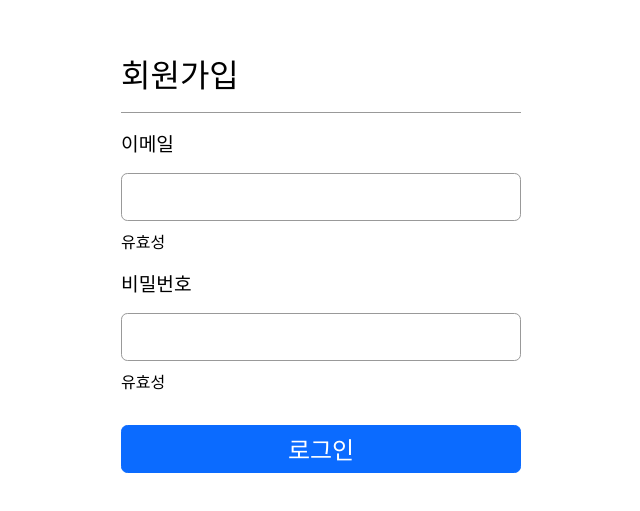
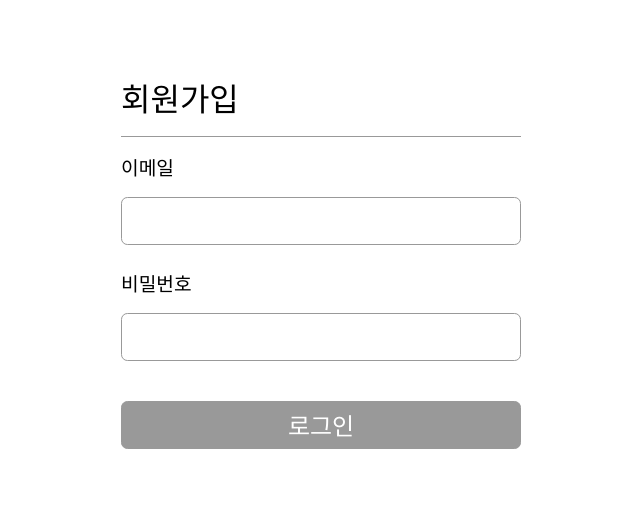
Before and after one commit to dldnjswns31/wanted-pre-onboarding-frontend, a React (Create React App) app: page /signup in a window 1280 px wide. Shown: the part 139-650 px from the top of the page, without its empty margins (319-959 px from the left). Built offline with nearby package versions, Linux system fonts and the light colour scheme.

Commit message:
feature: add validation

```diff
--- a/src/apis/handLoginClick.js
+++ /dev/null
@@ -1,6 +0,0 @@
-const handleLoginClick = (e) => {
-  e.preventDefault();
-  console.log("로그인!");
-};
-
-export default handleLoginClick;
--- /dev/null
+++ b/src/apis/handleLoginClick.js
@@ -0,0 +1,9 @@
+const handleLoginClick = (e, email, password) => {
+  e.preventDefault();
+  console.log("이메일");
+  console.log(email);
+  console.log("비밀번호");
+  console.log(password);
+};
+
+export default handleLoginClick;
--- a/src/apis/handleSignupClick.js
+++ b/src/apis/handleSignupClick.js
@@ -1,6 +1,6 @@
-const handleLoginClick = (e) => {
+const handleSignupClick = (e) => {
   e.preventDefault();
-  console.log("로그인!");
+  console.log("회원가입!");
 };
 
-export default handleLoginClick;
+export default handleSignupClick;
--- a/src/components/common/LoginSignupForm.js
+++ b/src/components/common/LoginSignupForm.js
@@ -1,26 +1,56 @@
-import styled from "styled-components";
-import handleLoginSubmit from "../../apis/handLoginClick";
+import styled, { css } from "styled-components";
+import { useState } from "react";
+import theme from "../../styles/theme";
 
-function LoginSignupForm({ title }) {
+function LoginSignupForm({ title, handleLoginClick }) {
+  const [email, setEmail] = useState("");
+  const [emailValid, setEmailValid] = useState("");
+  const [password, setPassword] = useState("");
+  const [passwordValid, setPasswordValid] = useState("");
+
+  const handleEmailChange = (e) => {
+    const regEmail =
+      /^([0-9a-zA-Z_\.-]+)@([0-9a-zA-Z_-]+)(\.[0-9a-zA-Z_-]+){1,2}$/;
+    if (regEmail.test(e.target.value)) {
+      setEmailValid("");
+      setEmail(e.target.value);
+    } else {
+      setEmailValid("올바른 이메일을 입력해주세요");
+    }
+  };
+  const handlePasswordChange = (e) => {
+    if (e.target.value.length >= 8) {
+      setPasswordValid("");
+      setPassword(e.target.value);
+    } else {
+      setPasswordValid("비밀번호는 8자 이상입니다.");
+    }
+  };
+
   return (
     <StyledContainer>
       <form action="submit">
         <StyledTitle>{title}</StyledTitle>
         <StyledInputContainer>
           <StyledLabel htmlFor="email">이메일</StyledLabel>
-          <StyledInput type="text" name="email" />
-          <div>유효성</div>
+          <StyledInput type="text" name="email" onChange={handleEmailChange} />
+          <StyledValid>{emailValid}</StyledValid>
         </StyledInputContainer>
         <StyledInputContainer>
           <StyledLabel htmlFor="password">비밀번호</StyledLabel>
-          <StyledInput type="password" name="password" />
-          <div>유효성</div>
+          <StyledInput
+            type="password"
+            name="password"
+            onChange={handlePasswordChange}
+          />
+          <StyledValid>{passwordValid}</StyledValid>
         </StyledInputContainer>
         <StyledButtonContainer>
           <StyledSubmitButton
             type="submit"
-            onClick={() => {
-              handleLoginSubmit();
+            disabled={emailValid && passwordValid ? false : true}
+            onClick={(e) => {
+              handleLoginClick(e, email, password);
             }}
           >
             로그인
@@ -67,6 +97,11 @@ const StyledInput = styled.input`
   box-sizing: border-box;
 `;
 
+const StyledValid = styled.div`
+  color: ${({ theme }) => theme.palette.red};
+  font-size: 0.8rem;
+`;
+
 const StyledButtonContainer = styled.div`
   width: 100%;
   margin-top: 2rem;
@@ -75,17 +110,26 @@ const StyledButtonContainer = styled.div`
 const StyledSubmitButton = styled.button`
   width: 100%;
   height: 3rem;
-  border: 1px solid ${({ theme }) => theme.palette.blue};
   border-radius: 0.4rem;
-  background-color: ${({ theme }) => theme.palette.blue};
-  color: ${({ theme }) => theme.palette.white};
-  cursor: pointer;
   font-size: 1.5rem;
   transition: all 0.1s linear;
 
-  &:hover {
-    background-color: ${({ theme }) => theme.palette.white};
-    border: 1px solid ${({ theme }) => theme.palette.blue};
-    color: ${({ theme }) => theme.palette.blue};
-  }
+  ${({ disabled, theme }) =>
+    disabled
+      ? css`
+          background-color: ${theme.palette.gray};
+          border: 1px solid ${theme.palette.gray};
+          color: ${theme.palette.white};
+        `
+      : css`
+          border: 1px solid ${({ theme }) => theme.palette.blue};
+          background-color: ${({ theme }) => theme.palette.blue};
+          color: ${({ theme }) => theme.palette.white};
+          cursor: pointer;
+          &:hover {
+            background-color: ${({ theme }) => theme.palette.white};
+            border: 1px solid ${({ theme }) => theme.palette.blue};
+            color: ${({ theme }) => theme.palette.blue};
+          }
+        `}
 `;
--- a/src/pages/Login.js
+++ b/src/pages/Login.js
@@ -1,8 +1,11 @@
 import styled from "styled-components";
+import handleLoginClick from "../apis/handleLoginClick";
 import LoginSignupForm from "../components/common/LoginSignupForm";
 
 function Login() {
-  return <LoginSignupForm title={"로그인"} />;
+  return (
+    <LoginSignupForm title={"로그인"} handleLoginClick={handleLoginClick} />
+  );
 }
 
 export default Login;
--- a/src/styles/theme.js
+++ b/src/styles/theme.js
@@ -3,6 +3,7 @@ const theme = {
     blue: "#0b6bff",
     gray: "#999999",
     white: "#ffffff",
+    red: "#ff0000",
   },
 };
 
```
Also changed, not shown: src/apis/instance.js (renamed from src/apis/index.js).
